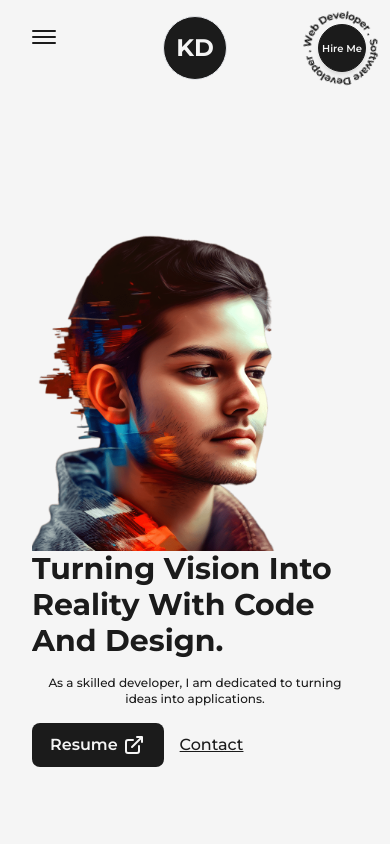
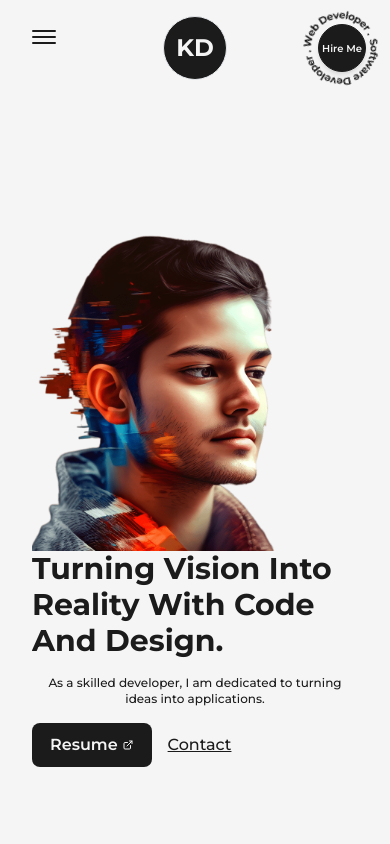
Before and after one commit to kavishdoshi/KavishPortfolio, a Next.js app: page / in a window 390 px wide. Shown: the top 844 px of the page. Built offline with nearby package versions, Linux system fonts and the light colour scheme.

Commit message:
keep on trying

```diff
--- a/src/components/NavBar.js
+++ b/src/components/NavBar.js
@@ -111,7 +111,7 @@ const NavBar = () => {
                             <DribbbleIcon />
                         </motion.a>
 
-                        <button onClick={() => setMode(mode === "light" ? "dark" : "light")} className={`ml-3 flex items-center justify-center rounded-full p-1 sm:flex-col ${mode === "light" ? "bg-dark text-light" : "bg-light text-dark"}`}>
+                        <button onClick={() => setMode(mode === "light" ? "dark" : "light")} className={`ml-3 flex items-center justify-center rounded-full p-1 ${mode === "light" ? "bg-dark text-light" : "bg-light text-dark"}`}>
                             {
                                 mode === "dark" ? <SunIcon className= {"fill-dark"} /> : <MoonIcon className={"fill-dark"} />
                             }
--- a/src/pages/index.js
+++ b/src/pages/index.js
@@ -27,8 +27,9 @@ export default function Home() {
               <AnimatedText text = "Turning Vision Into Reality With Code And Design." className='!text-6xl !text-left xl:!text-5xl lg:!left-center lg:!text=6xl md:!text-5xl sm:!text-3xl'/>
               <p className='my-4 text-base font-medium md:text-sm sm:text-xs'>As a skilled developer, I am dedicated to turning ideas into applications. </p>
               <div className='flex items-center self-start mt-2 lg:self-center'>
-                <Link href="/KavishDoshiResume.pdf" target={"_blank"} className='md:p-2 md:px-4 md:text-base flex items-center bg-dark text-light p-2.5 px-6 rounded-lg lext-lg font-semibold hover:bg-light hover:text-dark border-2 border-solid border-transparent hover:border-dark dark:text-dark dark:bg-light hover:dark:bg-dark hover:dark:border-light hover:dark:text-light' download={true}>
-                  Resume <LinkArrow className={"w-6 ml-1"} />
+                <Link href="/KavishDoshiResume.pdf" target={"_blank"}
+                      className='flex items-center bg-dark text-light p-2.5 px-6 rounded-lg lext-lg font-semibold hover:bg-light hover:text-dark border-2 border-solid border-transparent hover:border-dark dark:text-dark dark:bg-light hover:dark:bg-dark hover:dark:border-light hover:dark:text-light md:p-2 md:px-4 md:text-base' download={true}>
+                  Resume <LinkArrow className={"w-6 ml-1 md:w-3"} />
                 </Link>
                 <Link href="mailto:kavishdoshi28@gmail.com" target={"_blank"}
                 className='ml-4 text-lg font-medium capitalize text-dark underline dark:text-light md:text-base'
```
